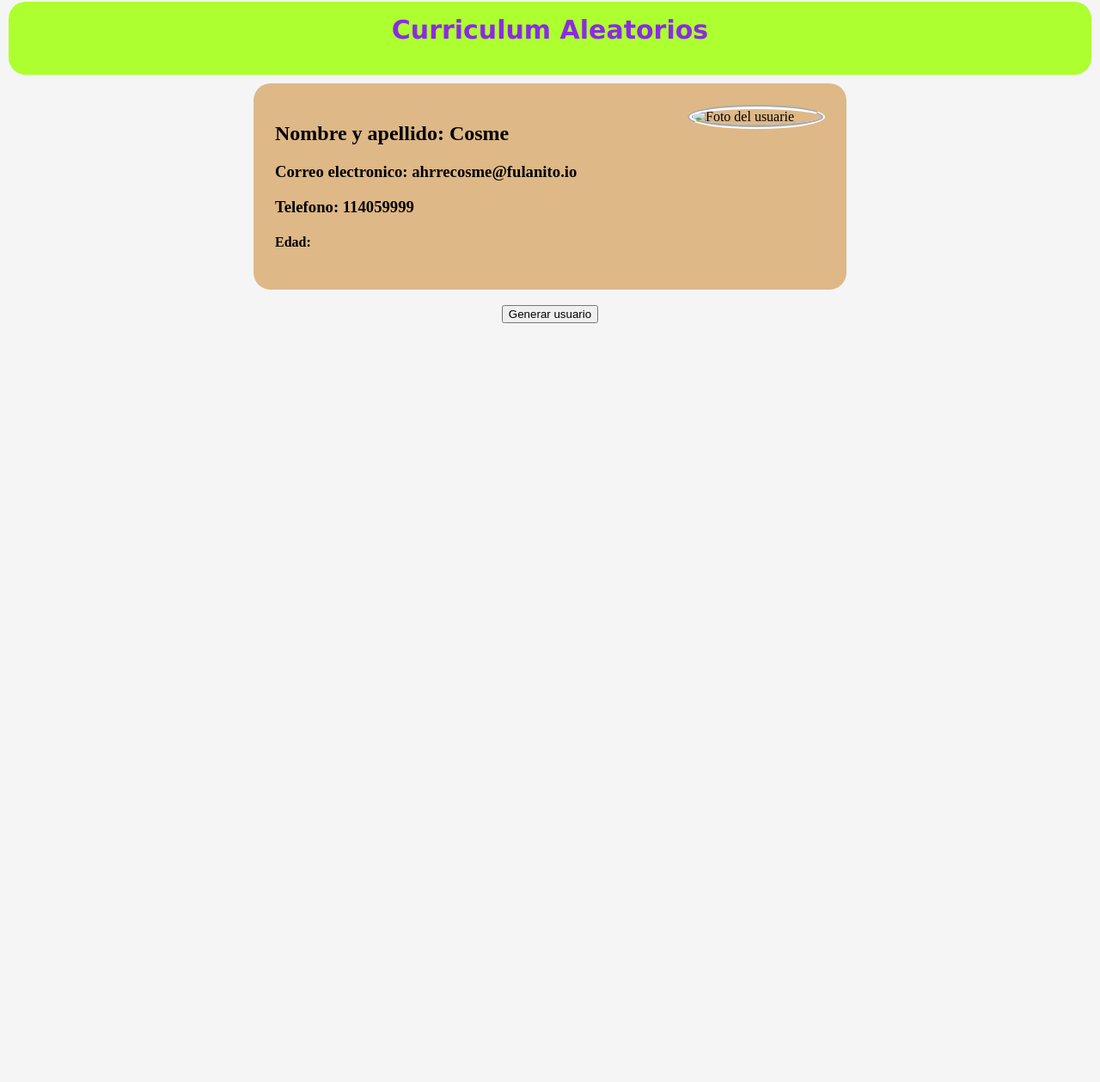
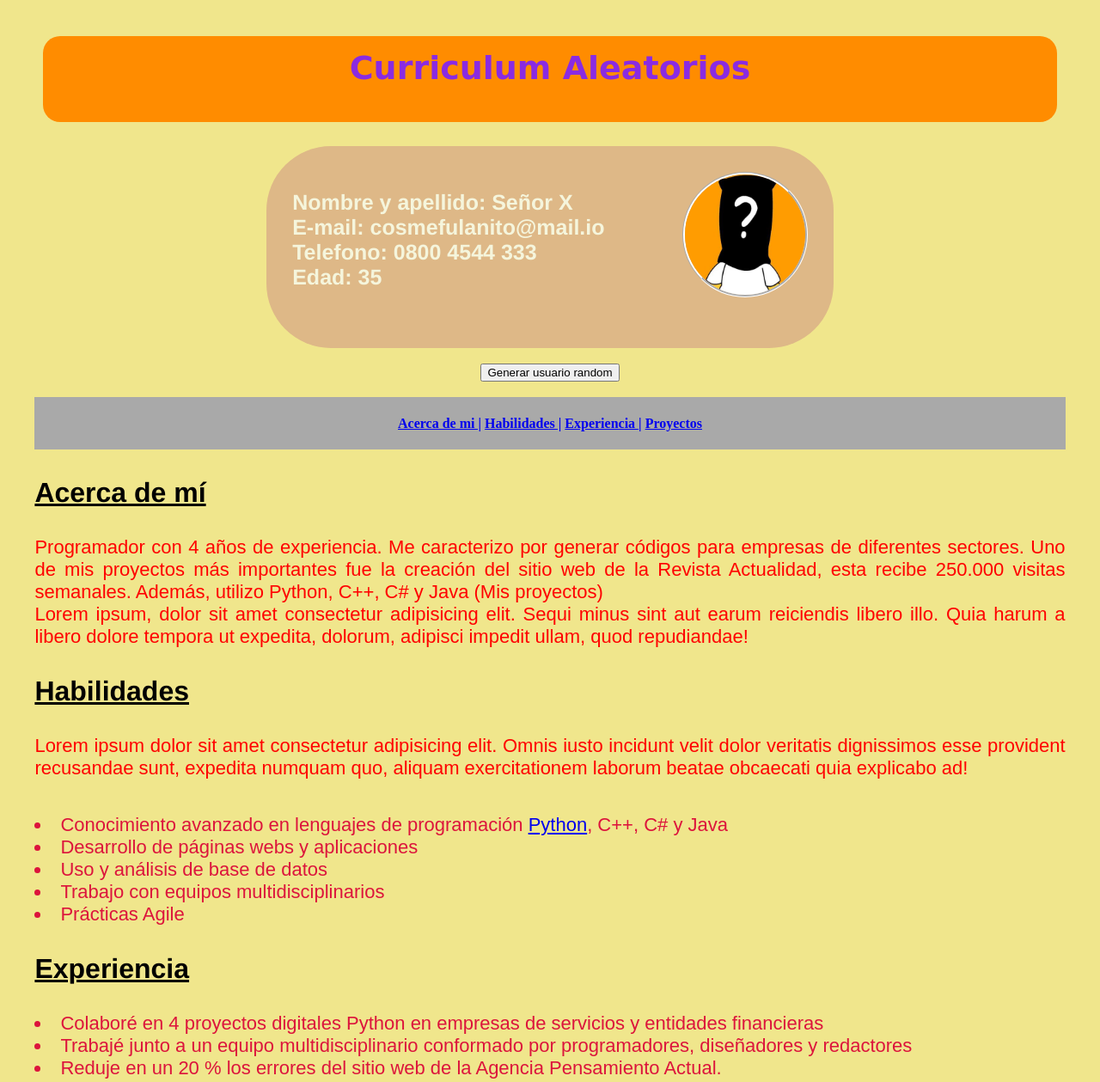
Before and after one commit to Efequiroga/projectcv, a plain HTML site: page index.html in a window 1280 px wide. Shown: the part 8-1267 px from the top of the page at 86% size. Before the commit the page ends 800 px from the top, so only its background shows below. Drawn offline with Linux system fonts and the light colour scheme; no server answers; a web font is replaced by a local one.

Commit message:
Entrega final del proyecto

```diff
--- a/estilos.css
+++ b/estilos.css
@@ -1,27 +1,51 @@
 body {
-  background-color: whitesmoke;
-  margin: auto;
-  padding: auto;
+  background-color:khaki;
+  margin: 3%;
+  padding: 2px;;
 }
 
 h1{
   text-align: center;
-  font-size: 30px;
+  font-size: 38px;
   color:blueviolet;
-  font-family: Verdana, Geneva, Tahoma, sans-serif;
+  font-family: 'Phudu', cursive, 'Segoe UI', Verdana, sans-serif;
   margin-top: auto;
 }
 
-p{
-  text-align: center;
-  font-size: 12px;
-  color: white;
-  font-family: cursive;
+h2{
+  text-align: justify;
+  font-size: 25px;
+  font-family:'Franklin Gothic Medium', 'Arial Narrow', Arial, sans-serif;
+  color: beige;
+
 }
 
+h3{
+  text-align: justify;
+  text-decoration-line: underline;
+  font-size: 32px;
+  font-family: 'Franklin Gothic Medium', 'Arial Narrow', Arial, sans-serif;
+  color: black;
+
+}
+
+p{
+  text-align: justify;
+  font-size: 22px;
+  color: red;
+  font-family: Arial, Helvetica, sans-serif;
+}
+
+li{
+  text-align: justify;
+  font-size: 22px;
+  color:crimson;
+  font-family: Arial, Helvetica, sans-serif;
+
+}
 .inicio{
 
-  background-color: greenyellow;
+  background-color:darkorange;
   border-radius: 20px;
   width: auto;
   margin: 10px  ;
@@ -35,17 +59,16 @@ p{
   align-items: center;
   background-color: burlywood;
   width: 50%;
-  border-radius: 20px;
+  border-radius: 75px;
   margin: auto;
-  padding: 25px;
+  padding: 30px;
 
 }
 
 img{
   float: right;
-  width: 150px;
+  width: 140px;
   border-radius: 50%;
-  border-width: 5px;
   border-style:groove;
   border-color: white;
   margin-right: auto;
@@ -53,4 +76,13 @@ img{
 
 .boton {
   text-align: center;
+
 }
+
+.hipermen {
+  text-align: center;
+  background-color: darkgray;
+  display:flow-root;
+
+
+}
--- a/index.html
+++ b/index.html
@@ -4,32 +4,91 @@
   <meta charset="UTF-8">
   <meta http-equiv="X-UA-Compatible" content="IE=edge">
   <meta name="viewport" content="width=device-width, initial-scale=1.0">
+  <link rel="preconnect" href="https://fonts.googleapis.com">
+  <link rel="preconnect" href="https://fonts.gstatic.com" crossorigin>
+  <link href="https://fonts.googleapis.com/css2?family=Climate+Crisis&family=Phudu:wght@500&display=swap" rel="stylesheet">
   <link rel="stylesheet" href="estilos.css">
-  <title>Curriculum aleatorio api</title>
+  <title>Proyecto Curriculum / Quiroga</title>
 </head>
 
 <body>
   <div class="inicio">
-  <h1>Curriculum Aleatorios<br>
-  </h1>
+  <h1>Curriculum Aleatorios</h1>
 
 
+</div><br>
+
+  <div class="datosusuario">
+    <img src="images/señorx.jpg" alt="Foto del usuarie" id="foto">
+
+      <h2>Nombre y apellido:   <b><span id="nombre">  Señor X</span></b><br>
+          E-mail:   <span id="gmail"> cosmefulanito@mail.io</span><br>
+          Telefono:   <span id="telefono">  0800 4544 333 </span><br>
+          Edad:   <span id="edad"><b>  35 </b></span></h2><br>
+    </div>
+  </div>
+
+    <div class="boton"><br>
+
+      <button id="boton">Generar usuario random</button>
+
+        </div>
+<br>
+
+    <div class="hipermen">
+
+<h4><a href="#Acercadm">    Acerca de mi    |</a>
+<a href="#Habilidades">    Habilidades    |</a>
+<a href="#Experiencia">    Experiencia   |</a>
+<a href="#Proyectos">      Proyectos </a></h4>
 </div>
 
-  <div class="datosusuario">
-    <img src="" alt="Foto del usuarie" id="foto">
+  <div id="Acercadm">
 
-      <h2>Nombre y apellido: <span id="nombre">Cosme</span></h2>
-      <h3>Correo electronico: <span id="gmail">ahrrecosme@fulanito.io</span></h3>
-      <h3>Telefono: <span id="telefono">114059999</span></h3>
-      <h4>Edad: <span id="edad"> </span></h4>
+      <h3>Acerca de mí</h3>
+        <p>
+
+          Programador con 4 años de experiencia.
+          Me caracterizo por generar códigos para empresas de diferentes sectores. Uno de mis
+          proyectos más importantes fue la creación del sitio web de la Revista Actualidad, esta
+          recibe 250.000 visitas semanales. Además, utilizo Python, C++, C# y Java (Mis proyectos)
+
+          <br>Lorem ipsum, dolor sit amet consectetur adipisicing elit. Sequi minus sint aut earum reiciendis
+          libero illo. Quia harum a libero dolore tempora ut expedita, dolorum, adipisci impedit
+          ullam, quod repudiandae!</p>
     </div>
-  <div class="boton"><br>
 
-    <button id="boton">Generar usuario</button>
+    <div id="Habilidades">
+      <h3>Habilidades</h3>
+          <p>
+          Lorem ipsum dolor sit amet consectetur adipisicing elit. Omnis iusto incidunt velit
+          dolor veritatis dignissimos esse provident recusandae sunt, expedita numquam quo, aliquam
+          exercitationem laborum beatae obcaecati quia explicabo ad!</p><br>
 
-  </div>
-  <script src="scripts.js"></script>
+        <li>Conocimiento avanzado en lenguajes de programación <a href="https://www.python.org/">Python</a>, C++, C# y Java</li>
+        <li>Desarrollo de páginas webs y aplicaciones</li>
+        <li>Uso y análisis de base de datos  </li>
+        <li>Trabajo con equipos multidisciplinarios</li>
+        <li>Prácticas Agile</li>
+    </div>
+
+    <div id="Experiencia">
+        <h3>Experiencia</h3>
+
+        <li>Colaboré en 4 proyectos digitales Python en empresas de servicios y entidades financieras </li>
+        <li>Trabajé junto a un equipo multidisciplinario conformado por programadores, diseñadores y redactores</li>
+        <li>Reduje en un 20 % los errores del sitio web de la Agencia Pensamiento Actual.</li>
+    </div>
+    <div id="Proyectos">
+        <h3>Proyectos realizados</h3>
+
+        <li>Contador de palabras</li>
+        <li>Calculador de propinas</li>
+        <li>Extractor de correos electronico</li>
+        <li>Informacion de la biografia</li>
+    </div>
+
+    <script src="scripts.js"></script>
 
 
 </body>
--- a/scripts.js
+++ b/scripts.js
@@ -13,7 +13,7 @@ const generarUsuario = async () => {
     const datos = results[0];
     console.log(datos)
 
-    foto.src = datos.picture.medium;
+    foto.src = datos.picture.large;
     nombre.textContent = datos.name.first + ' ' + datos.name.last;
     gmail.textContent = datos.email;
     telefono.textContent = datos.phone;
@@ -22,4 +22,5 @@ const generarUsuario = async () => {
 
 
 boton.addEventListener("click", generarUsuario);
-document.addEventListener("DOMContentLoaded", generarUsuario);
+
+//document.addEventListener("DOMContentLoaded", generarUsuario);
```
Also changed, not shown: images/leomessibeso.jpg (deleted), images/señorx.jpg (added).
